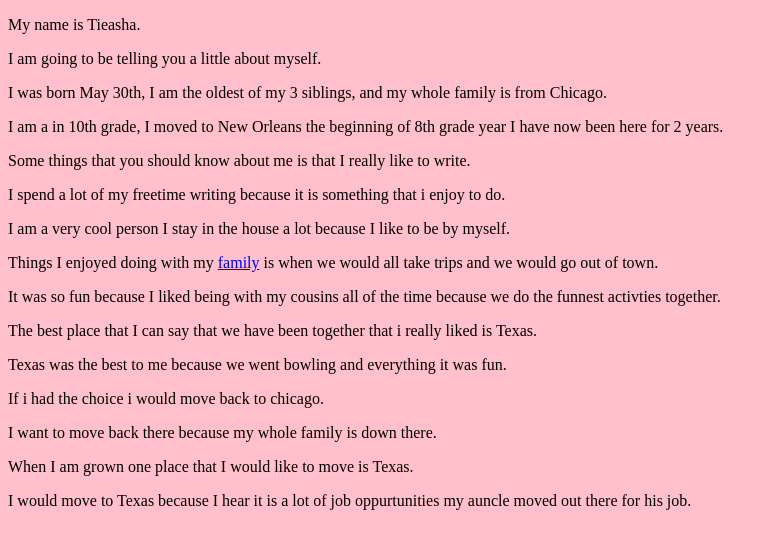
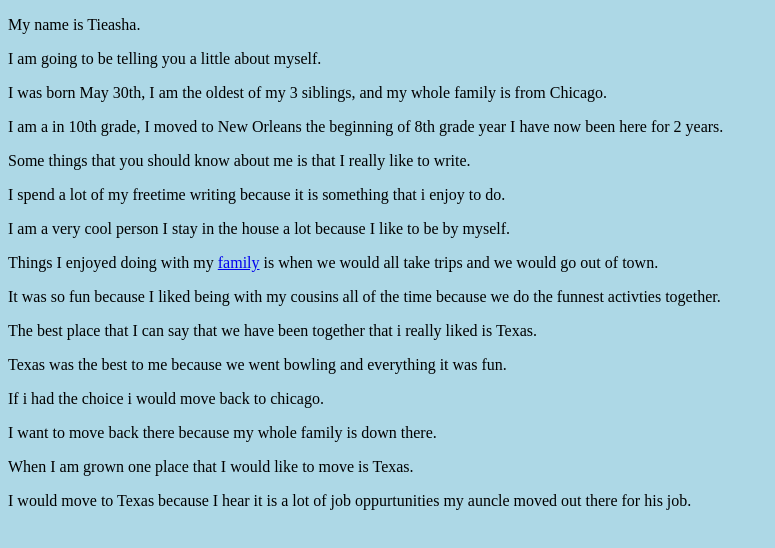
Before and after one commit to tieashalowe/tieashalowe.github.io, a plain HTML site: page index.html in a window 1280 px wide. Shown: the whole page, without its empty margins (0-775 px from the left). Drawn offline with Linux system fonts and the light colour scheme.

Commit message:
💠🍗 Updated with Glitch

```diff
--- a/index.html
+++ b/index.html
@@ -3,13 +3,12 @@
   <head>
     <title>Everything to know about Tieasha</title>
   </head>
-  <body style="background-color:pink;">
+  <body style="background-color:lightblue;">
     <p>
       My name is Tieasha.
     </p>
     <p>
-       I am going to be telling you a
-      little about myself.
+      I am going to be telling you a little about myself.
     </p>
     <p>
       I was born May 30th, I am the oldest of my 3 siblings, and my whole family
@@ -31,8 +30,8 @@
       myself.
     </p>
     <p>
-      Things I enjoyed doing with my <a href="family.html">family</a> is when we would all take trips and
-      we would go out of town.
+      Things I enjoyed doing with my <a href="family.html">family</a> is when we
+      would all take trips and we would go out of town.
     </p>
     <p>
       It was so fun because I liked being with my cousins all of the time
```
